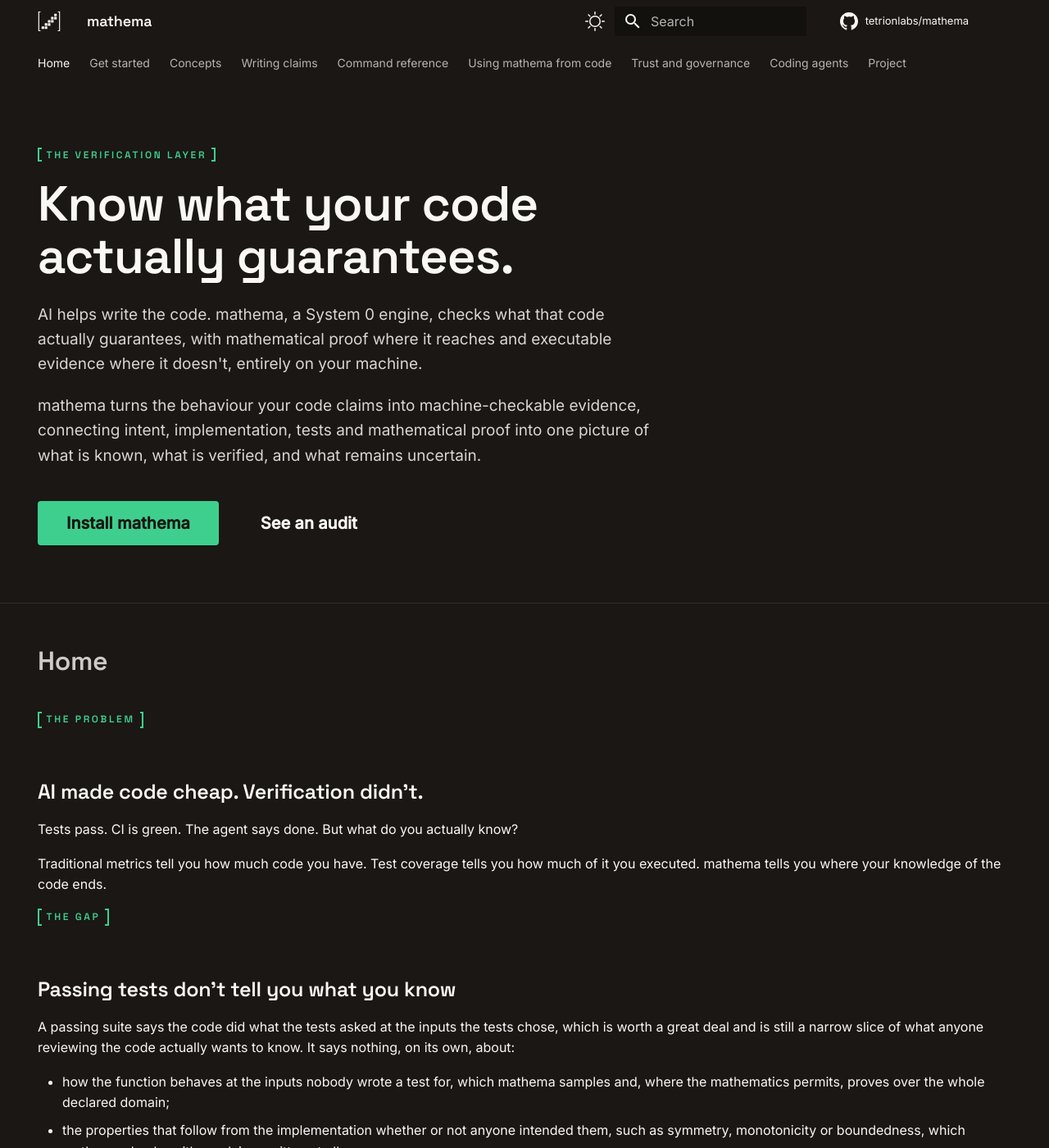
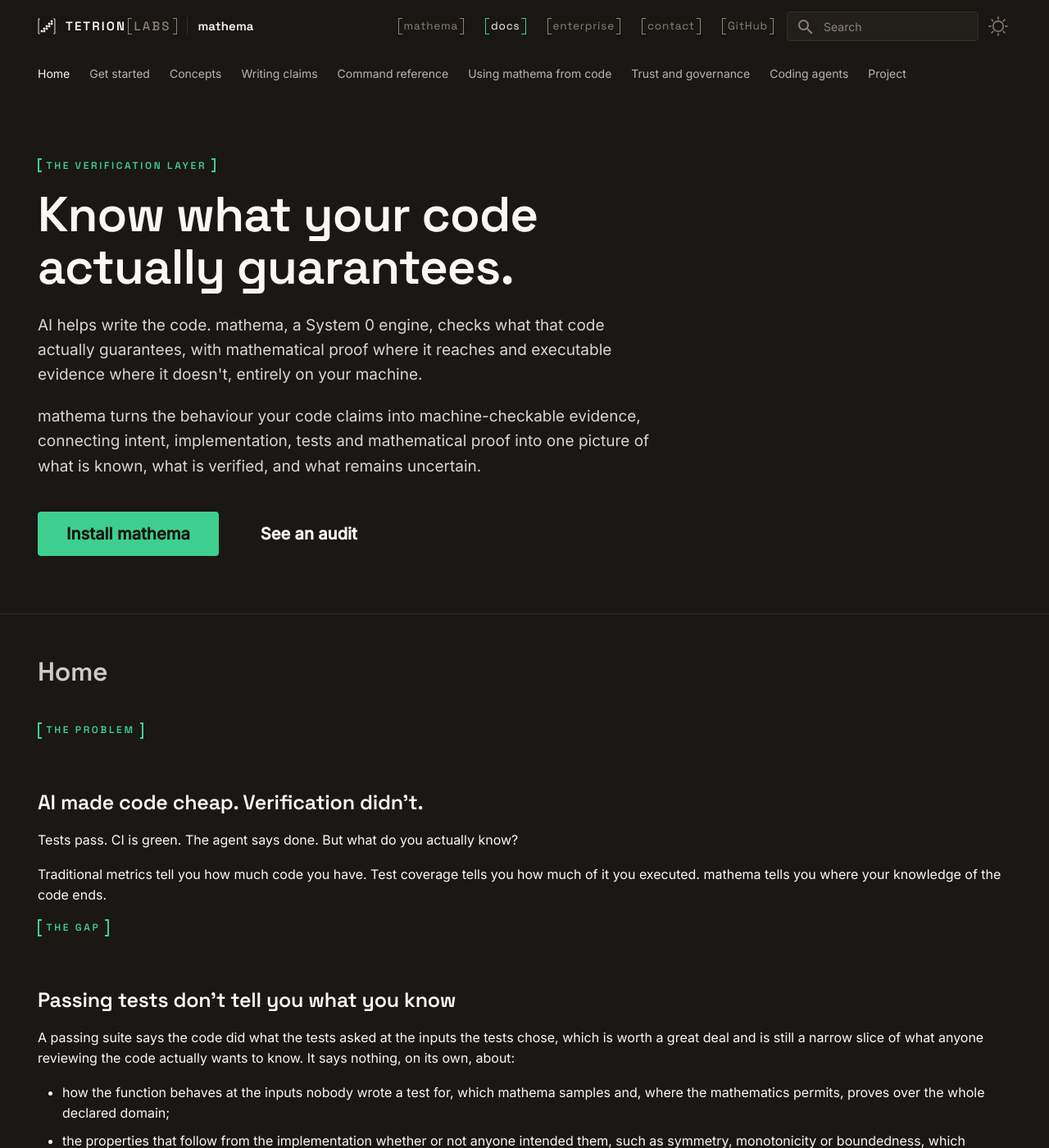
Before and after one commit to tetrionlabs/mathema, an MkDocs documentation site: the page built from docs/index.md, in a window 1280 px wide and 1400 px high. Shown: the whole window at 82% size. Built offline with MkDocs 1.6.1 and Material for MkDocs 9.7.7, drawn with Linux system fonts in a browser that asks for light colours.

Commit message:
docs header is the Labs nav: mark, TETRION [LABS], mathema, bracket links

```diff
--- a/docs/stylesheets/extra.css
+++ b/docs/stylesheets/extra.css
@@ -7,6 +7,14 @@
    else, so each scheme below takes exactly one of them. The header is
    ink in both schemes, carrying the paper-coloured mark. */
 
+@font-face {
+  font-family: "Space Grotesk"; font-style: normal; font-weight: 400;
+  font-display: swap; src: url("../assets/fonts/space-grotesk-400.woff2") format("woff2");
+}
+@font-face {
+  font-family: "Space Grotesk"; font-style: normal; font-weight: 500;
+  font-display: swap; src: url("../assets/fonts/space-grotesk-500.woff2") format("woff2");
+}
 @font-face {
   font-family: "Space Grotesk"; font-style: normal; font-weight: 600;
   font-display: swap; src: url("../assets/fonts/space-grotesk-600.woff2") format("woff2");
@@ -72,17 +80,112 @@
 
 .md-typeset h1,
 .md-typeset h2,
-.md-typeset h3,
-.md-header__title {
+.md-typeset h3 {
   font-family: var(--font-display);
   font-weight: 600;
   letter-spacing: -0.01em;
 }
 
-.md-header__button.md-logo img,
-.md-header__button.md-logo svg {
-  height: 1.4rem;
-  width: 1.4rem;
+/* The header, set like the Labs site's nav: a 64px ink bar carrying
+   the mark, the TETRION [LABS] wordmark, the product name, and the
+   bracketed links on the right. The bar is translucent ink over a
+   blur, and gains its rule once the page scrolls. */
+.md-header.mx-nav {
+  background: color-mix(in srgb, var(--ink) 82%, transparent);
+  -webkit-backdrop-filter: blur(12px);
+  backdrop-filter: blur(12px);
+  color: var(--paper);
+  border-bottom: 1px solid transparent;
+  box-shadow: none;
+  transition: border-color .3s;
+}
+.md-header.mx-nav.md-header--shadow { border-bottom-color: var(--line-dark); box-shadow: none; }
+.mx-navin { height: 3.2rem; padding: 0 .4rem; }
+.mx-navin > .mx-home { margin: 0 12px 0 .4rem; }
+.mx-navin > .mx-navlinks { margin-right: 6px; }
+.mx-home {
+  display: inline-flex; align-items: center; gap: 12px;
+  color: inherit; text-decoration: none; flex: none;
+}
+.mx-home img { width: 22px; height: 22px; display: block; }
+.mx-home:hover .wm { color: var(--accent); }
+.mx-home:hover .brk { transform: none; }
+
+/* The wordmark: TETRION in the display face at 600, then LABS at 500
+   in the muted tone, inside thin bracket strokes. The accent never
+   appears in it except as the hover colour of the whole link. */
+.wm {
+  display: inline-flex; align-items: center;
+  font-family: var(--font-display); font-weight: var(--wm-weight-tetrion);
+  letter-spacing: var(--wm-tracking); color: var(--paper);
+  font-size: 15px; line-height: 1.2; transition: color .2s;
+}
+.wm .wm-gap { font-size: 0; }
+.wm .labs {
+  color: var(--dmute); font-weight: var(--wm-weight-labs);
+  margin-left: .1em; display: inline-flex; align-items: stretch;
+}
+.mx-nav .wm .labs .brk { border-width: 1.6px; }
+
+.mx-product {
+  font-family: var(--font-display); font-weight: 600; font-size: 15px;
+  letter-spacing: .01em; color: var(--paper); flex: none;
+  padding-left: 12px; border-left: 1px solid var(--line-dark);
+  line-height: 22px; transition: color .2s;
+}
+.mx-product:hover { color: var(--accent); }
+
+.mx-navlinks {
+  display: flex; gap: 6px; margin-left: auto; flex: none;
+  font-family: var(--font-display); font-weight: 400;
+  font-size: 13.5px; letter-spacing: .06em;
+}
+.mx-navlinks a {
+  color: var(--dmute); padding: 8px 10px; border-radius: 4px;
+  transition: color .2s; line-height: 1.3;
+}
+.mx-navlinks a:hover { color: var(--accent); }
+.mx-navlinks a[aria-current] { color: var(--paper); }
+.mx-navlinks a[aria-current] .brk { color: var(--accent); }
+.mx-navlinks .brk { border-width: 1.4px; }
+
+/* Search and the scheme toggle follow the links; the inline search
+   field sits on the ink bar in both schemes. */
+.mx-nav .md-header__option,
+.mx-nav .md-search { flex: none; }
+.mx-nav .md-header__button { color: var(--dmute); }
+.mx-nav .md-header__button:hover { color: var(--accent); opacity: 1; }
+@media screen and (min-width: 60em) {
+  .mx-nav .md-search__form {
+    background-color: var(--ink-2); border: 1px solid var(--line-dark);
+    border-radius: 4px; height: 1.8rem;
+  }
+  .mx-nav .md-search__input { height: 1.7rem; font-size: .7rem; color: var(--paper); }
+  .mx-nav .md-search__input::placeholder { color: var(--dmute); }
+  .mx-nav .md-search__icon[for="__search"] { top: .3rem; }
+  .mx-nav .md-search__icon { color: var(--dmute); }
+  .mx-nav .md-search__output { top: 1.9rem; }
+  [data-md-toggle="search"]:checked ~ .md-header.mx-nav .md-search__form {
+    background-color: var(--ink-2); border-color: var(--dmute);
+  }
+}
+
+/* A taller header moves everything that is positioned under it. */
+.md-typeset :target { --md-scroll-margin: 4.4rem; }
+@media screen and (min-width: 60em) { .md-sidebar { top: 3.2rem; } }
+
+/* The site hides its middle links at phone width; below the docs'
+   own drawer breakpoint the product name and GitHub stay. */
+@media screen and (max-width: 76.1875em) { .mx-navlinks .mx-hide-m { display: none; } }
+@media screen and (max-width: 44.9375em) {
+  .mx-navlinks .mx-hide-s { display: none; }
+  .mx-navlinks { letter-spacing: .03em; gap: 0; }
+  .mx-navlinks a { padding: 8px 5px; }
+}
+@media screen and (max-width: 36em) {
+  .mx-home .wm { display: none; }
+  .mx-navin > .mx-home { margin-right: 8px; }
+  .mx-product { padding-left: 8px; }
 }
 
 /* The bracket eyebrow, `[ label ]`: each bracket is a butt-capped
@@ -90,11 +193,15 @@
 .brkw { display: inline-flex; align-items: stretch; }
 .brk {
   width: .38em; border: 2px solid currentColor; flex: none;
-  align-self: stretch;
+  align-self: stretch; transition: transform .25s;
 }
 .brk.l { border-right: none; }
 .brk.r { border-left: none; }
-.brkw .bin { padding: .06em .5em; white-space: nowrap; }
+.brkw .bin { padding: .06em .14em; white-space: nowrap; }
+.eyebrow .bin { padding: .06em .5em; }
+a:hover > .brk.l { transform: translateX(-2px); }
+a:hover > .brk.r { transform: translateX(2px); }
+@media (prefers-reduced-motion: reduce) { .brk { transition: none; } }
 .eyebrow {
   font-family: var(--font-display); font-size: .6rem; font-weight: 600;
   letter-spacing: .22em; text-transform: uppercase;
--- /dev/null
+++ b/overrides/partials/header.html
@@ -0,0 +1,48 @@
+{#- The Tetrion Labs nav: the mark and the TETRION [LABS] wordmark
+    (linking to the Labs site), the product name (linking to the docs
+    home), then the bracketed site links, search and the scheme toggle.
+    Each bracket is a butt-capped border, drawn like the strokes of the
+    mark. -#}
+{% macro brk_link(href, label, extra="", current=false) -%}
+  <a href="{{ href }}" class="brkw mx-navlink {{ extra }}"{% if current %} aria-current="page"{% endif %}><span class="brk l"></span><span class="bin">{{ label }}</span><span class="brk r"></span></a>
+{%- endmacro %}
+<header class="md-header mx-nav" data-md-component="header">
+  <nav class="md-header__inner md-grid mx-navin" aria-label="{{ lang.t('header') }}">
+    <label class="md-header__button md-icon" for="__drawer">
+      {% set icon = config.theme.icon.menu or "material/menu" %}
+      {% include ".icons/" ~ icon ~ ".svg" %}
+    </label>
+    <a class="mx-home" href="https://tetrionlabs.com/" aria-label="Tetrion Labs">
+      <img src="{{ 'assets/tetrion-mark-light.svg' | url }}" width="22" height="22" alt="">
+      <span class="wm">TETRION<span class="wm-gap"> </span><span class="brkw labs"><span class="brk l"></span><span class="bin">LABS</span><span class="brk r"></span></span></span>
+    </a>
+    <a class="mx-product" href="{{ config.extra.homepage | d(nav.homepage.url, true) | url }}" title="{{ config.site_name | e }}">{{ config.site_name }}</a>
+    <span class="mx-navlinks">
+      {{ brk_link("https://tetrionlabs.com/#mathema", "mathema", "mx-hide-m") }}
+      {{ brk_link("https://mathema.tetrionlabs.com/", "docs", "mx-hide-m", true) }}
+      {{ brk_link("https://tetrionlabs.com/#partners", "enterprise", "mx-hide-m") }}
+      {{ brk_link("https://tetrionlabs.com/#contact", "contact", "mx-hide-s") }}
+      {% if config.repo_url %}
+        {{ brk_link(config.repo_url, "GitHub") }}
+      {% endif %}
+    </span>
+    {% if "material/search" in config.plugins %}
+      {% set search = config.plugins["material/search"] | attr("config") %}
+      {% if search.enabled %}
+        <label class="md-header__button md-icon" for="__search">
+          {% set icon = config.theme.icon.search or "material/magnify" %}
+          {% include ".icons/" ~ icon ~ ".svg" %}
+        </label>
+        {% include "partials/search.html" %}
+      {% endif %}
+    {% endif %}
+    {% if config.theme.palette %}
+      {% if not config.theme.palette is mapping %}
+        {% include "partials/palette.html" %}
+      {% endif %}
+    {% endif %}
+    {% if not config.theme.palette is mapping %}
+      {% include "partials/javascripts/palette.html" %}
+    {% endif %}
+  </nav>
+</header>
```
Also changed, not shown: docs/assets/fonts/space-grotesk-400.woff2 (added), docs/assets/fonts/space-grotesk-500.woff2 (added).
